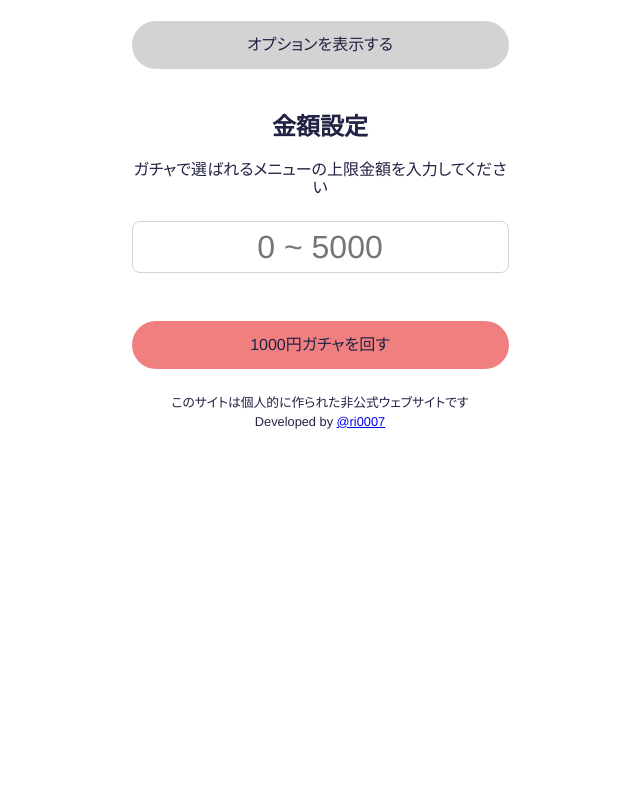
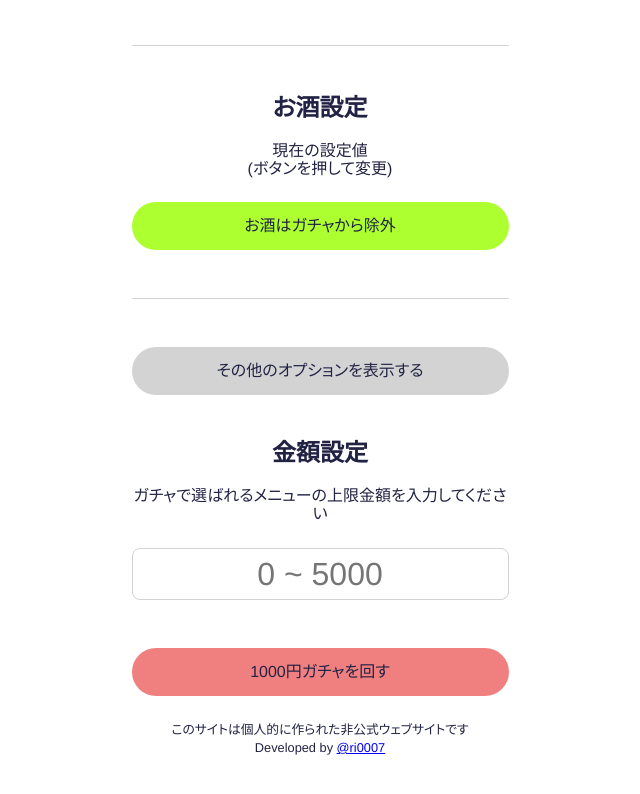
Before and after one commit to ri0007/hobbies, a plain HTML site: page saizeriya/index.html in a window 1280 px wide. Shown: the part 130-924 px from the top of the page, without its empty margins (320-960 px from the left). Before the commit the page ends 800 px from the top, so only its background shows below. Drawn offline with nearby package versions, Linux system fonts and the light colour scheme.

Commit message:
文言を修正＆お酒設定をトップに表示

```diff
--- a/saizeriya/index.html
+++ b/saizeriya/index.html
@@ -29,18 +29,34 @@
         </div>
       </header>
       <main>
+        <div v-show="!isShowOptions">
+          <hr />
+          <h2>お酒設定</h2>
+          現在の設定値<br />
+          (ボタンを押して変更)
+          <div
+            v-bind:class='(noOptionValues["noAlcohol"])? "option enable" : "option warning"'
+            v-on:click='noOptionValues["noAlcohol"] = !noOptionValues["noAlcohol"]; oneOptionValues["oneAlcohol"] = !noOptionValues["noAlcohol"];'
+          >
+            {{ noOptionsDisplayNames['noAlcohol'] +
+            ((noOptionValues["noAlcohol"])? "はガチャから除外" :
+            "は1杯だけ出す") }}
+          </div>
+          <hr />
+        </div>
         <div
           class="option"
           v-on:click="isShowOptions = !isShowOptions"
           v-show="!isShowOptions"
         >
-          オプションを表示する
+          その他のオプションを表示する
         </div>
         <div class="option-button-container" v-show="isShowOptions">
           <hr />
           <h2>1品確定オプション</h2>
           <div class="description">
-            対象のメニューの中から先に1品をランダム選択し、選ばれなかったメニューはガチャから除外されます
+            対象のメニューの中からあらかじめ1品を抽選し、
+            選ばれなかったメニューはガチャから除外されます
           </div>
           <div
             v-for="(value, name) in oneOptionValues"
@@ -53,7 +69,8 @@
           <hr />
           <h2>ガチャ除外オプション</h2>
           <div class="description">
-            対象のメニューをガチャから除きます (1品確定オプションは優先されます)
+            対象のメニューをガチャから除きます<br />
+            (1品確定オプションは優先されます)
           </div>
           <div
             v-for="(value, name) in noOptionValues"
@@ -67,7 +84,7 @@
           <h2>その他オプション</h2>
           <h3>前菜のみ</h3>
           <div class="description">
-            ガチャから前菜メニューのみ排出されます
+            ガチャから前菜メニューのみ排出されます<br />
             (1品確定オプションは優先されます)
           </div>
           <div
@@ -89,7 +106,7 @@
             <div v-show="isShowDangerOptions">
               <h3>重複許可</h3>
               <div class="description">
-                ガチャで重複が発生するようになります
+                ガチャで重複が発生するようになります<br />
                 (同じメニューが複数回選ばれる可能性があります)
               </div>
               <div
@@ -100,7 +117,7 @@
               </div>
               <h3>デカンタ類とグラッパ追加</h3>
               <div class="description">
-                ガチャでデカンタ類とグラッパが排出されるようになります
+                ガチャでデカンタ類とグラッパが排出されるようになります<br />
                 (ランダム選択除外でアルコールを除外している場合、このオプションは無視されます)
               </div>
               <div
@@ -126,7 +143,7 @@
         <div class="price-field-container">
           <h2>金額設定</h2>
           <div class="description">
-            ガチャで選ばれるメニューの上限金額を入力してください
+            ガチャで選ばれるメニューの上限金額を入力してください<br />
             {{(isShowOptions)? "(1品確定オプションは優先されます)" : "" }}
           </div>
           <input
@@ -312,7 +329,7 @@
 
     // キーと表示名の対応
     const oneOptionsDisplayNames = {
-      oneAlcohol: "アルコール",
+      oneAlcohol: "お酒",
       oneSalad: "サラダ",
       oneDoria: "ドリア＆グラタン",
       onePizza: "ピザ",
@@ -322,7 +339,7 @@
       oneDolce: "デザート",
     };
     const noOptionsDisplayNames = {
-      noAlcohol: "アルコール",
+      noAlcohol: "お酒",
       noSalad: "サラダ",
       noDoria: "ドリア＆グラタン",
       noPizza: "ピザ",
@@ -399,6 +416,10 @@
         isShowOptions: false,
         isShowDangerOptions: false,
         allResults: allResults,
+      },
+      created: function () {
+        noOptionValues["noAlcohol"] = true;
+        oneOptionValues["oneAlcohol"] = !noOptionValues["noAlcohol"];
       },
       computed: {
         maxPrice: function () {
--- a/saizeriya/main.css
+++ b/saizeriya/main.css
@@ -23,7 +23,7 @@ body::after {
 } */
 
 input[type="number"] {
-  -moz-appearance:textfield;
+  -moz-appearance: textfield;
 }
 
 input[type="number"]::-webkit-outer-spin-button,
@@ -33,10 +33,13 @@ input[type="number"]::-webkit-inner-spin-button {
 }
 
 body {
-  font-family: 'Avenir','Helvetica Neue','Helvetica','Arial','Hiragino Sans','ヒラギノ角ゴシック',YuGothic,'Yu Gothic','メイリオ', Meiryo,'ＭＳ Ｐゴシック','MS PGothic'
+  font-family: "Avenir", "Helvetica Neue", "Helvetica", "Arial", "Hiragino Sans",
+    "ヒラギノ角ゴシック", YuGothic, "Yu Gothic", "メイリオ", Meiryo,
+    "ＭＳ Ｐゴシック", "MS PGothic";
 }
 
-body, #app {
+body,
+#app {
   position: absolute;
   top: 0;
   left: 0;
@@ -57,14 +60,17 @@ body, #app {
   border-color: orangered;
 }
 
-main, header, footer {
+main,
+header,
+footer {
   max-width: calc(425px - 48px);
   margin: auto;
   padding: 0 24px;
   text-align: center;
 }
 
-header, footer {
+header,
+footer {
   margin-bottom: 24px;
 }
 
@@ -86,7 +92,8 @@ hr {
   margin-top: 24px;
 }
 
-h2 + .description, h3 + .description {
+h2 + .description,
+h3 + .description {
   margin-top: 0px;
 }
 
@@ -125,6 +132,11 @@ h2 + .description, h3 + .description {
   /* box-shadow: 0px 0px 2px rgba( 100, 255, 100, 0.5); */
 }
 
+.option.warning {
+  background-color: yellow;
+  /* box-shadow: 0px 0px 2px rgba( 100, 255, 100, 0.5); */
+}
+
 .danger-zone {
   /* background-color: lightsalmon; */
   border-color: orangered;
@@ -160,7 +172,7 @@ h2 + .description, h3 + .description {
 .max-price:out-of-range {
   outline: 0;
   border-color: red;
-  background-color: lightcoral
+  background-color: lightcoral;
 }
 
 .over-range {
```
